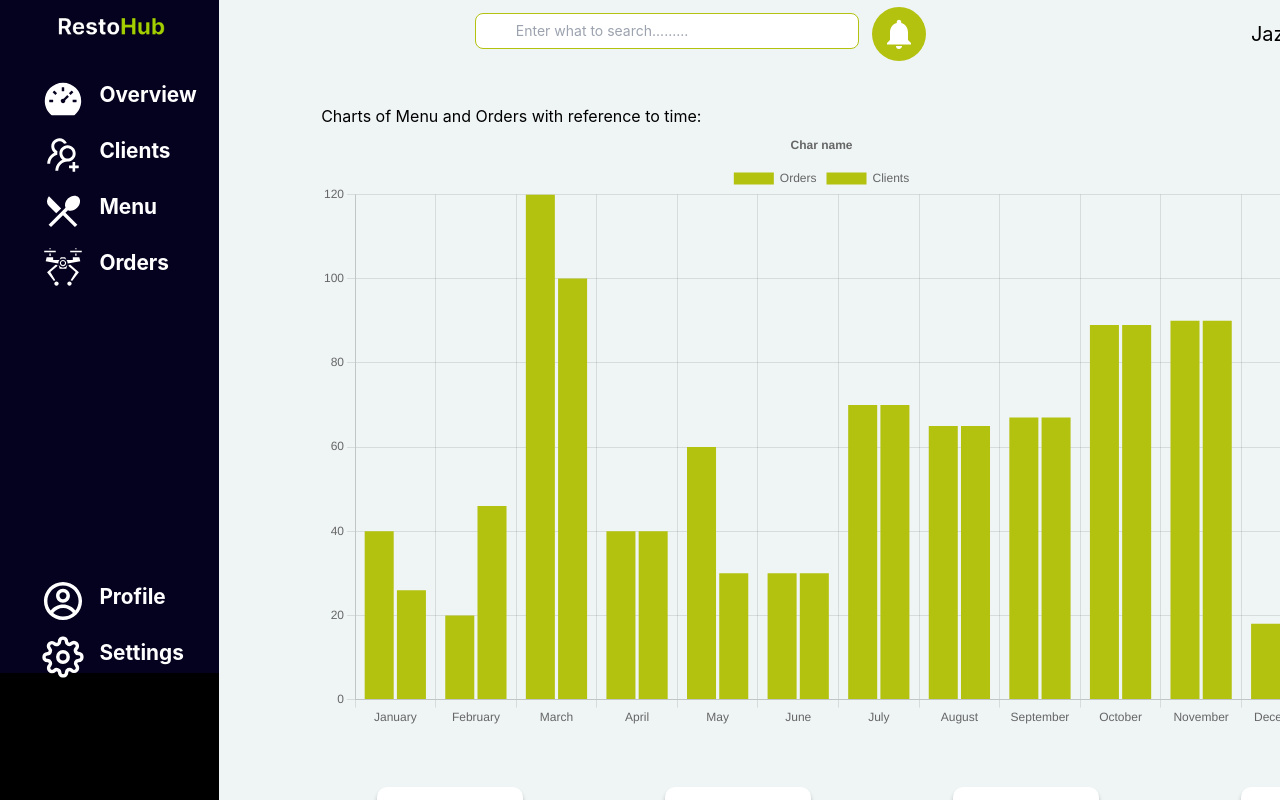
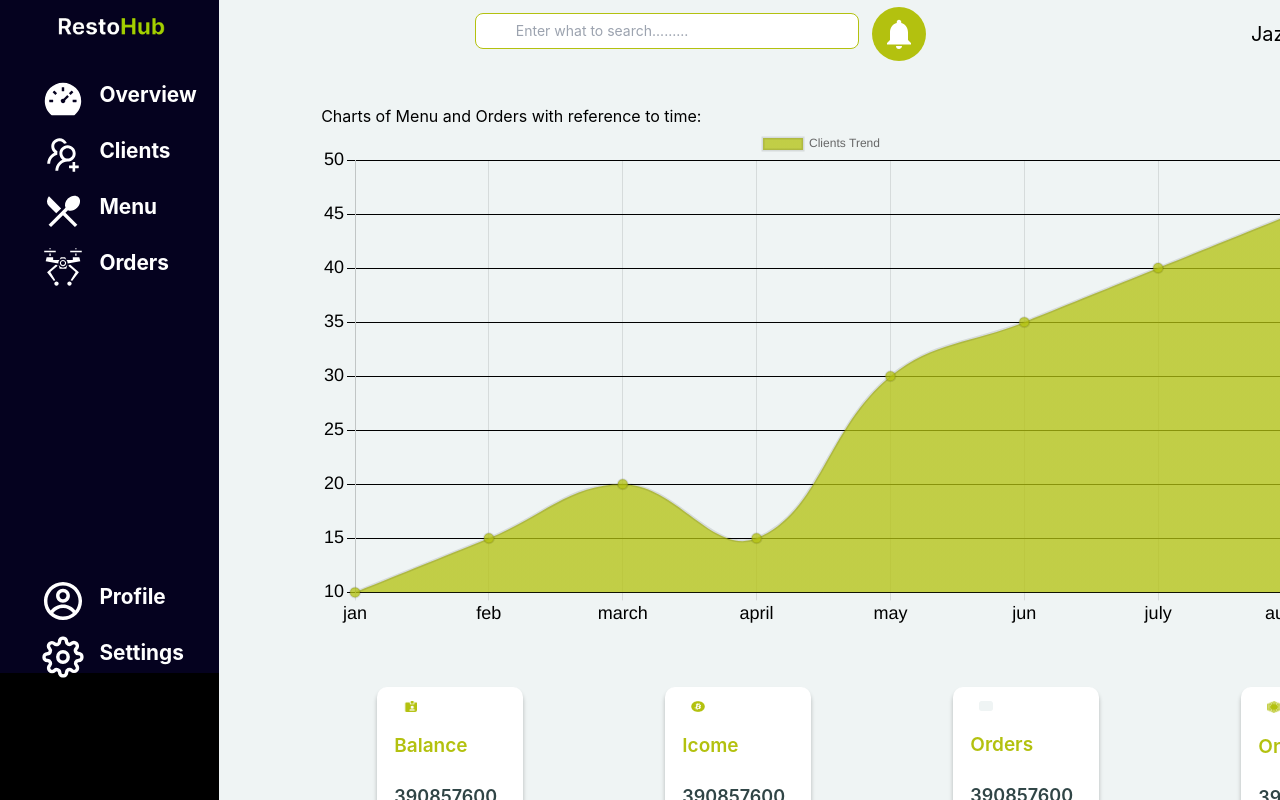
Before and after one commit to jazzybruno/restohub, a React (Create React App) app: page /overview in a window 1280 px wide. Shown: the top 800 px of the page. Built offline with nearby package versions, Linux system fonts and the light colour scheme; sample sign-in values are in the browser's storage.

Commit message:
Modified the chat

```diff
--- a/package.json
+++ b/package.json
@@ -9,7 +9,7 @@
     "axios": "^0.27.2",
     "chart.js": "^3.7.1",
     "react": "^18.1.0",
-    "react-chartjs-2": "^4.1.0",
+    "react-chartjs-2": "^4.2.0",
     "react-dom": "^18.1.0",
     "react-icons": "^4.4.0",
     "react-responsive": "^9.0.0-beta.8",
--- a/src/App.js
+++ b/src/App.js
@@ -14,12 +14,22 @@ import Profile from "./components/profile/restaurant";
 const App = () => {
   const [isLoggedIn, setIsLoggedIn] = useState(true);
 
+  const authorize=()=>{
+    const token = localStorage.getItem('accessToken');
+    console.log(token);
+    if(token){
+        setIsLoggedIn(true)
+    }else{
+      setIsLoggedIn(false)
+    }
 
-useEffect(() => {
+  }
+
+  useEffect(()=>{
+    authorize();
+  },[])
 
 
-
-});
   return (
     <BrowserRouter>
       <Routes>
--- a/src/components/Dashboard/navbar.jsx
+++ b/src/components/Dashboard/navbar.jsx
@@ -3,7 +3,7 @@ import prof from "../images/bruno.jpg";
 // import search from "../images/search.png";
 import './overview.css'
 import {MdNotifications} from 'react-icons/md';
-
+import React from 'react';
 
 const NavBar =()=>{
   const name = "Jazzy Bruno";
--- a/src/components/Dashboard/navprof.jsx
+++ b/src/components/Dashboard/navprof.jsx
@@ -3,6 +3,7 @@ import prof from "../images/bruno.jpg";
 // import search from "../images/search.png";
 import './overview.css'
 import {MdNotifications} from 'react-icons/md';
+import React from 'react';
 
 
 const NavProf =()=>{
--- a/src/components/Dashboard/overview.css
+++ b/src/components/Dashboard/overview.css
@@ -13,6 +13,7 @@
 .sidebar {
   background-color: #05021F;
   width: 18%;
+  height: 100%;
   position: sticky;
   top: 0;
 }
--- a/src/components/Dashboard/overview.jsx
+++ b/src/components/Dashboard/overview.jsx
@@ -20,12 +20,13 @@ import 'swiper/css/navigation'
 import 'swiper/css/effect-fade'
 import 'swiper/css/autoplay'
 import 'swiper/css/pagination'
-import { Navigate } from "react-router-dom";
+import { useNavigate } from "react-router-dom";
 
 const Overview = () => {
+  const navigate = useNavigate()
 
   const setSlider = () => {
-    <Navigate to='/profile' />
+   navigate('/login')
   }
 
   return (
--- a/src/components/Menu/menu.css
+++ b/src/components/Menu/menu.css
@@ -14,7 +14,7 @@
 }
 
 .theavailable button {
-  border: 1px solid #b3c10f;
+  border: 1px solid rgb(179, 193, 15);
   height: 110%;
   font-size: 20px;
   width: 7vw;
--- a/src/components/Menu/menu.jsx
+++ b/src/components/Menu/menu.jsx
@@ -1,4 +1,4 @@
-import {React , useState} from 'react';
+import {React , useState } from 'react';
 import './menu.css'
 import NavBar from '../Dashboard/navbar';
 import Sidebar from '../Dashboard/sidebar';
@@ -7,9 +7,34 @@ import data from './data';
 import plus from '../images/plus.png'
 import Error from '../UI/error';
 import img from '../images/empty.gif'
+import axios from 'axios';
+import { useEffect } from 'react';
 
 
 const Menu = ()=>{
+
+  const api = axios.create({
+    baseURL: `https://backend.supamenu.rw`
+  })
+
+
+  useEffect( ()=>{
+    api.get('/supapp/api/menu-items',{
+      headers:{
+        'accessToken': `Bearer ${localStorage.getItem('token')}`,
+        'Auhorization': `Bearer ${localStorage.getItem('token')}`
+      }
+    })
+    .then(function(response){
+      console.log(response.data.content);
+    })
+    .catch(function(error){
+      console.log(error);
+    })
+
+
+  } , [])
+
 const [menu , setMenu] = useState(data)
 const [type , setType] = useState("");
 
--- a/src/components/UI/Barchat.jsx
+++ b/src/components/UI/Barchat.jsx
@@ -1,66 +1,64 @@
-import React from 'react'
-import {
-    Chart as ChartJS,
-    CategoryScale,
-    LinearScale,
-    BarElement,
-    Title,
-    Tooltip,
-    Legend,
-  } from 'chart.js';
-  import { Bar } from 'react-chartjs-2';
 
 
-  ChartJS.register(
-    CategoryScale,
-    LinearScale,
-    BarElement,
-    Title,
-    Tooltip,
-    Legend
-  );
+import React from 'react'
+import { Line } from 'react-chartjs-2'
+import {} from 'chart.js/auto'
 
+const options = {
+    scales: {
+        y: {
+            ticks: {
+                color: 'black',
+                font: {
+                    size: 18,
+                }
+            },
+            grid: {
+                color: 'black'
+            }
+        },
+        x:{
+            ticks: {
+                color: 'black',
+                font: {
+                    size: 18
+                }
+            }
+        }
+    },
+}
 
-  export const options = {
-    responsive: true,
-    plugins: {
-      legend: {
-        position: "top"
-      },
-      title: {
-        display: true,
-        text: 'Char name',
-      },
-    },
-  };
+const data = (canvas) => {
+    const ctx = canvas.getContext('2d')
+    const redbackgroundGradient = ctx.createLinearGradient(0, 0, 0, 500);
 
-  const labels = ['January', 'February', 'March', 'April', 'May', 'June', 'July' , 'August' , 'September' , 'October' , 'November' , 'December'];
+    redbackgroundGradient.addColorStop(0, 'rgba(179, 193, 15, 0.76)');
+    redbackgroundGradient.addColorStop(0.5, 'rgba(179, 193, 15, 0.76)');
 
-  export const data = {
-    labels,
-    datasets: [
+    let chartdata = {
+        labels: ['jan', 'feb', 'march', 'april', 'may', 'jun', 'july', 'august'],
+        datasets: [
+            {
+                label: 'Clients Trend',
+                data: [10 , 15 , 20 , 15 , 30 , 35 , 40 , 45 , 50  ],
+                fill: true,
+                backgroundColor: redbackgroundGradient,
+                pointRadius: 5,
+                pointBorderWidth: 2,
+                tension: 0.4
+            }
+        ]
+    }
 
-      {
-        label: 'Orders',
-        data: [40,20,120,40,60,30,70 , 65 , 67 , 89 , 90 , 18],
-        backgroundColor: '#b3c10f',
-      },
+    return (
+        <Line data={chartdata} options={options} width={1000} height={500}  ></Line>
+    )
+}
 
-
-      {
-        label: 'Clients',
-        data: [26,46,100,40,30,30,70 , 65 , 67 , 89 , 90 , 18],
-        backgroundColor: '#b3c10f',
-
-      },
-    ],
-  }
- function Chart() {
+export default function Chart() {
     return(
-      <div>
-
-        <Bar options={options} height={`180%`} data={data}  />
-      </div>
-    );
-  }
-  export default Chart
+        <div>
+            {data(document.createElement('canvas'))}
+        </div>
+    )
+}
```
Also changed, not shown: src/components/images/kigali.jpg (added), 1 other file (tests, documents, lock files or other folders).
